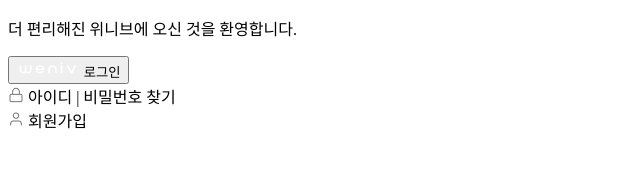
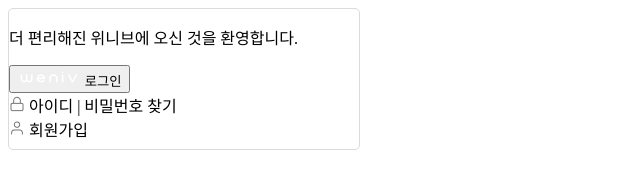
Before and after one commit to aammddkkzxc/ormi-bootcamp-HTML-CSS-JavsScript-quiz, a plain HTML site: page 0109-login-ui/login-ui.html in a window 1280 px wide. Shown: the whole page, without its empty margins (0-640 px from the left). Drawn offline with Linux system fonts and the light colour scheme.

Commit message:
feat: border작업 완료

```diff
--- a/0109-login-ui/login-ui.css
+++ b/0109-login-ui/login-ui.css
@@ -0,0 +1,8 @@
+div {
+    width : 350px;
+    height: 140px;
+    top : 30px;
+    left : 25px;
+    border-radius: 5px;
+    border: 1px solid #DBDBDB;
+}
--- a/0109-login-ui/login-ui.html
+++ b/0109-login-ui/login-ui.html
@@ -6,9 +6,11 @@
           content="width=device-width, user-scalable=no, initial-scale=1.0, maximum-scale=1.0, minimum-scale=1.0">
     <meta http-equiv="X-UA-Compatible" content="ie=edge">
     <title>Login</title>
+    <link rel="stylesheet" href="login-ui.css">
 </head>
 <body>
     <main>
+        <div>
             <p>더 편리해진 위니브에 오신 것을 환영합니다.</p>
             <section class="button">
                 <button type="submit">
@@ -24,6 +26,7 @@
                 <img src="icon-user.png" alt="user">
                 <span>회원가입</span>
             </section>
+        </div>
     </main>
 </body>
 </html>
```
Lines whose indentation alone changed are shown as unchanged.
